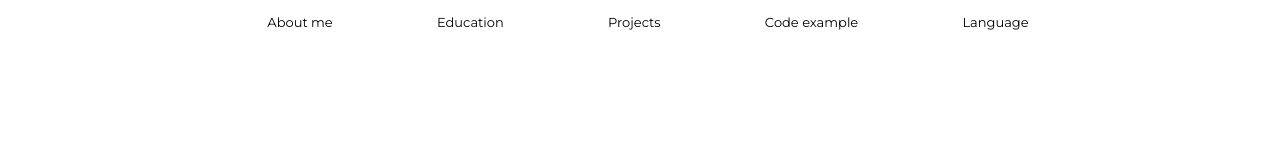
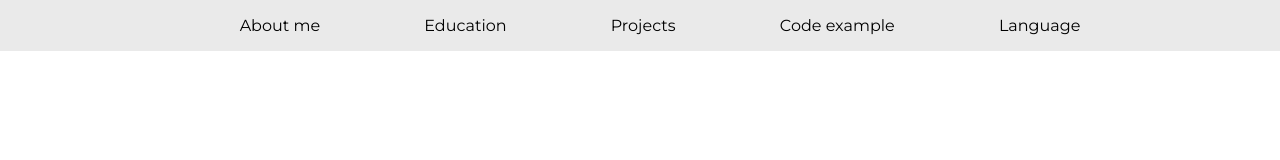
Before and after one commit to reDDDlaugh/rsschool-cv, a plain HTML site: page index.html in a window 1280 px wide. Drawn offline with Linux system fonts and the light colour scheme.

Commit message:
fix: change stylization of header

```diff
--- a/index.html
+++ b/index.html
@@ -14,16 +14,29 @@
     <header class="header">
         <div class="container">
             <nav class="menu">
-                <a class="menu__item" href="#About">About&nbspme</a>
-                <a class="menu__item" href="#Education">Education</a>
-                <a class="menu__item" href="#Projects">Projects</a>
-                <a class="menu__item" href="#Code">Code&nbspexample</a>
-                <a class="menu__item" href="#Language">Language</a>
+                <ul class="menu__list">
+                    <li class="list__element">
+                        <a class="menu__item" href="#About">About&nbspme</a>
+                    </li>
+                    <li class="list__element">
+                        <a class="menu__item" href="#Education">Education</a>
+                    </li>
+                    <li class="list__element">
+                        <a class="menu__item" href="#Projects">Projects</a>
+                    </li>
+                    <li class="list__element">
+                        <a class="menu__item" href="#Code">Code&nbspexample</a>
+                    </li>
+                    <li class="list__element">
+                        <a class="menu__item" href="#Language">Language</a>
+                    </li>
+                </ul>
             </nav>
         </div>
     </header>
 
     <main>
+
     </main>
 
     <footer>
--- a/style.css
+++ b/style.css
@@ -21,32 +21,41 @@
     flex-direction: column;
     justify-content: space-between;
     font-family: Montserrat;
-    line-height: 175%;
 }
 
 .header {
     position: fixed;
-    width: 100%;
+    background-color: var(--background-color);
+    left: 0;
+    right: 0;
+    top: 0;
 }
 
 .container {
     display: flex;
     max-width: 1440px;
-    margin: 0px auto;
+    margin: auto;
     flex-wrap: wrap;
     align-items: center;
     justify-content: center;
 }
 
+.menu__list {
+    list-style: none;
+}
+
+.list__element {
+    display: inline-block;
+}
+
 .menu__item {
-    padding: 0px 20px;
-    margin: 0px 30px;
+    padding: 0px 10px;
+    margin: 0px 40px;
     color: black;
     text-decoration: none;
-    font-size: small;
-    transition: font-size 0.5s;
+    transition: 0.5s;
 }
 
 .menu__item:hover {
-    font-size: 103%;
+    text-shadow: black 1px 1px 3px;
 }
```
